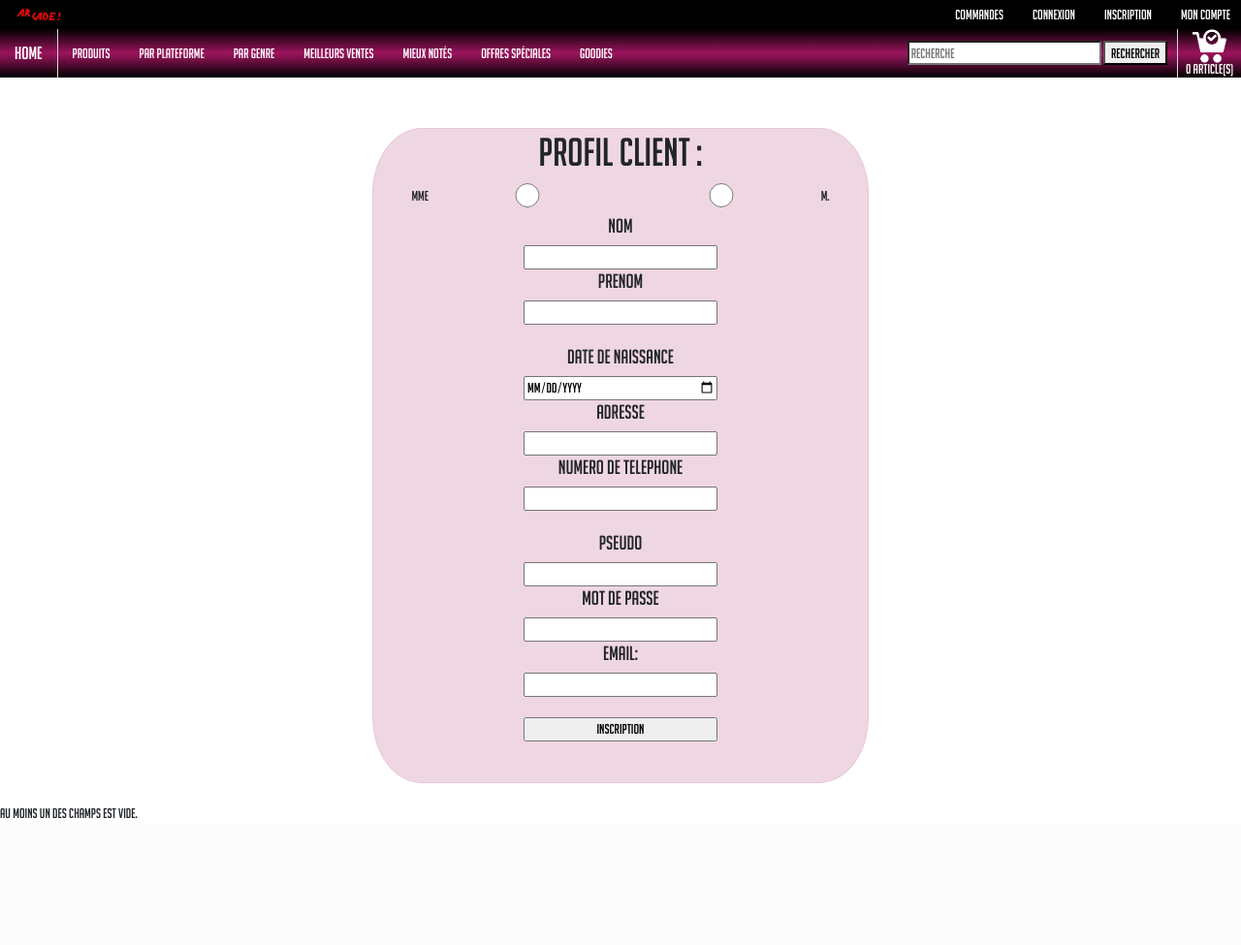
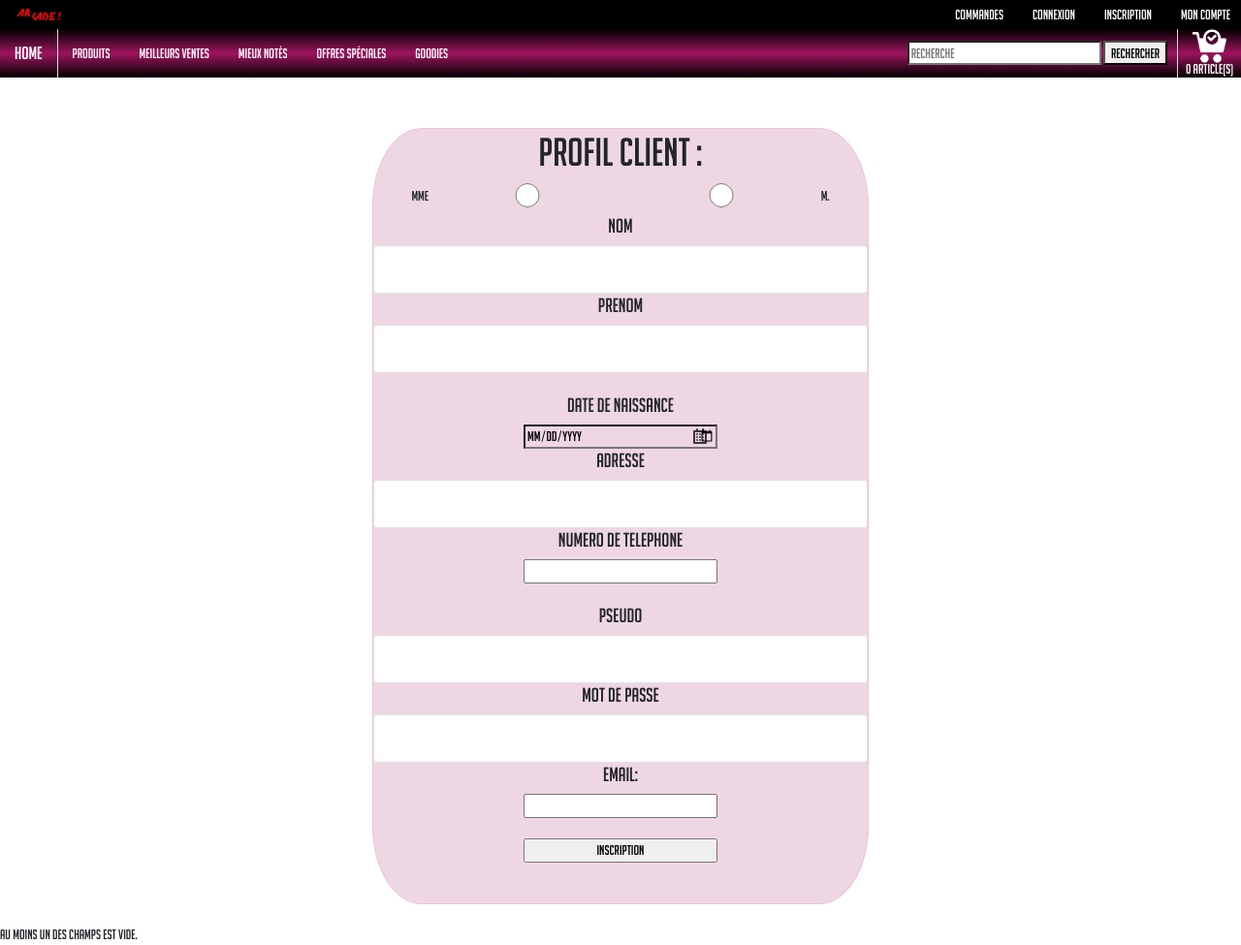
Before and after one commit to SarahBen22/E-commerce, a PHP site: page /E-commerce/index.php/profil_client in a window 1280 px wide. Shown: the whole page at 97% size. Before the commit the page ends 844 px from the top, so only its background shows below. Run offline with PHP 8.4, Linux system fonts and the light colour scheme.

Commit message:
update navbar & fix paiement

```diff
--- a/deco.css
+++ b/deco.css
@@ -191,9 +191,11 @@ a.deconnexion{
 #menu li ul {
 
 	border-radius: 0 0 10px 10px;
-  max-width: 90px;
+  max-width: 100px;
 
 }
+
+
 
 #menu ul{
 
@@ -206,24 +208,28 @@ a.deconnexion{
 	transition: .3s all .05s;
 	display: block;
 	background: linear-gradient( #000000 , #9d145e 50% , #000000 100% );
-
+  box-sizing: content-box;
   border-width: 0px 1px 0px 1px;
   border-style: solid;
   border-color: #d9d9d9;
  }
 
-#menu li:hover ul{
+
+
+
+
+#menu li:hover ul {
 
 	max-height: 800px;
-
 	border-top: none;
 	box-sizing: content-box;
-  max-width: 90px;
+  min-width: 100px;
   border-width: 0px 1px 1px 1px;
   border-style: solid;
   border-color: #d9d9d9;
 
 }
+
 
 
 #menu li:hover li a{
@@ -242,13 +248,17 @@ a.deconnexion{
 #menu li ul li a {
 
 	margin: auto;
-	min-width: 90px;
+	min-width: 100px;
 }
 
+#produits {
+  left: 58px;
 
 
+}
+
 .plateforme {
-	left: 61px;
+	left: 200px;
 
 }
 
@@ -518,7 +528,7 @@ width: 100%;
 
 }
 
-a{
+.text a{
 	text-align: center;
 	color:white;
 }
@@ -573,7 +583,8 @@ a{
 /*----------------------------------------PAIEMENT--------------------------------------*/
 
 
-.contour{
+
+.contour {
 
   font-family: 'Montserrat', sans-serif;
   display: flex;
@@ -594,8 +605,6 @@ a{
   box-shadow: 0 1px 1px 0 rgba(0, 0, 0, .2);
 }
 
-
-
 .panel-body {
   padding: 45px 80px 0;
   flex: 1;
@@ -608,8 +617,7 @@ a{
   color: #2e2e2e;
 }
 
-
-.progress-bar {
+.progresse-bar {
   display: flex;
   margin-bottom: 50px;
   justify-content: space-between;
@@ -681,6 +689,98 @@ a{
   content: 'Finish';
 }
 
+.payment-method {
+  display: flex;
+  margin-bottom: 60px;
+  justify-content: space-between;
+}
+
+.method {
+  display: flex;
+  flex-direction: column;
+  width: 382px;
+  height: 122px;
+  padding-top: 20px;
+  cursor: pointer;
+  border: 1px solid transparent;
+  border-radius: 2px;
+  background-color: rgb(249, 249, 249);
+  justify-content: center;
+  align-items: center;
+}
+
+.card-logos {
+  display: flex;
+  width: 150px;
+  justify-content: space-between;
+  align-items: center;
+}
+
+.radio-input {
+  margin-top: 20px;
+}
+
+input[type='radio'] {
+  display: inline-block;
+}
+
+.input-fields {
+  display: flex;
+  justify-content: space-between;
+}
+
+.input-fields label {
+  display: block;
+  margin-bottom: 10px;
+  color: #b4b4b4;
+}
+
+.info {
+  font-size: 12px;
+  font-weight: 300;
+  display: block;
+  margin-top: 50px;
+  opacity: .5;
+  color: #2e2e2e;
+}
+
+div[class*='column'] {
+  width: 382px;
+}
+
+input[type='text'],
+input[type='password'] {
+  font-size: 16px;
+  width: 100%;
+  height: 50px;
+  padding-right: 40px;
+  padding-left: 16px;
+  color: rgba(46, 46, 46, .8);
+  border: 1px solid rgb(225, 225, 225);
+  border-radius: 4px;
+  outline: none;
+}
+
+input[type='text']:focus,
+input[type='password']:focus {
+  border-color: rgb(119, 219, 119);
+}
+
+#date { background: url(/E-commerce/img/paiement/icons_calendar_black.png) no-repeat 95%; }
+#cardholder { background: url(/E-commerce/img/paiement/icons_person_black.png) no-repeat 95%; }
+#cardnumber { background: url(/E-commerce/img/paiement/icons_card_black.png) no-repeat 95%; }
+#verification { background: url(/E-commerce/img/paiement/icons_lock_black.png) no-repeat 95%; }
+
+.small-inputs {
+  display: flex;
+  margin-top: 20px;
+  justify-content: space-between;
+}
+
+.small-inputs div {
+  width: 182px;
+}
+
 .panel-footer {
   display: flex;
   width: 100%;
@@ -690,7 +790,6 @@ a{
   justify-content: space-between;
   align-items: center;
 }
-
 
 .btn {
   font-size: 16px;
@@ -725,13 +824,6 @@ a{
   border: 1px solid rgb(110, 178, 251);
 }
 
-
 .warning {
   border-color: #f62f5e;
 }
-=======
-.gro
-{
-font-size: 40px;
-
-}
--- a/views/navbar.php
+++ b/views/navbar.php
@@ -38,10 +38,8 @@ else{
 
 		  	<li>
 		  		<a href="about.asp">Produits</a>
-
-		  	</li>
-
-		  	<li><a href="news.asp">Par Plateforme</a>
+		  		<ul id="produits">
+					<li><a href="#">Par Plateforme</a>
 						<ul class="plateforme">
 							<li><a href="#">PC</a></li>
 							<li><a href="#">XBOX ONE</a></li>
@@ -50,7 +48,9 @@ else{
 						</ul>
 					</li>
 
-		  	<li><a href="contact.asp">Par Genre</a>
+
+					<li><a href="#">Par Genre</a>
+
 						<ul class="genre">
 							<li><a href="#">AVENTURE</a></li>
 							<li><a href="#">SIMULATION</a></li>
@@ -65,6 +65,13 @@ else{
 
 
 					</li>
+
+				</ul>
+		  	</li>
+
+
+
+
 		  	<li><a href="about.asp">Meilleurs Ventes</a></li>
 		  	<li><a href="about.asp">Mieux Notés</a></li>
 		  	<li><a href="about.asp">Offres Spéciales</a></li>
```
Also changed, not shown: views/paiement.php (+14 -4 lines), img/paiement/icons_calendar_black.png (added), img/paiement/icons_card_black.png (added), img/paiement/icons_lock_black.png (added), img/paiement/icons_person_black.png (added), img/paiement/mastercard_logo.png (added), img/paiement/paypal_logo.png (added), img/paiement/visa_logo.png (added). Lines whose indentation alone changed are shown as unchanged.
